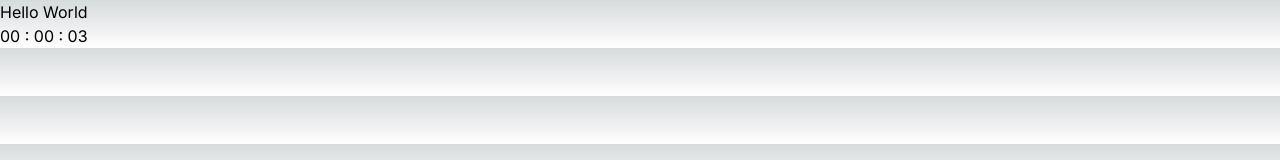
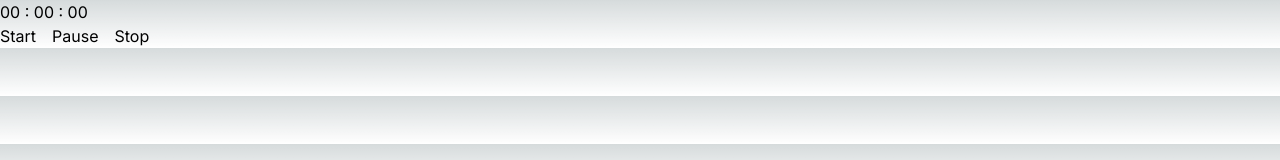
Before and after one commit to seanoliver/pace, a Next.js app: page / in a window 1280 px wide. Shown: the top 160 px of the page. Built offline with nearby package versions, Linux system fonts and the light colour scheme.

Commit message:
zustand store

```diff
--- a/src/app/page.tsx
+++ b/src/app/page.tsx
@@ -1,11 +1,9 @@
-import Image from 'next/image'
-import CountdownTimer from '../components/CountdownTimer';
+import CountdownTimer from '@/components/CountdownTimer';
 
 export default function Home() {
   return (
-    <div>
-      <h1>Hello World</h1>
-      <CountdownTimer targetTime={10*1000} />
+    <div className='flex w-full h-full'>
+      <CountdownTimer />
     </div>
   )
 }
--- a/src/components/CountdownTimer.tsx
+++ b/src/components/CountdownTimer.tsx
@@ -1,10 +1,31 @@
 'use client'
 
+import { TimerStore, useTimerStore } from '@/lib/store';
 import React, { useState, useEffect, useRef } from 'react';
 
-export const CountdownTimer = ({ targetTime }: {targetTime: number}) => {
+export const CountdownTimer = () => {
+  const {
+    targetTime,
+    isActive,
+    isPaused,
+    start,
+    pause,
+    stop,
+    reset
+  } = useTimerStore((state: unknown) => {
+    const timerState = state as TimerStore;
+    return {
+      targetTime: timerState.targetTime,
+      isActive: timerState.isActive,
+      isPaused: timerState.isPaused,
+      start: timerState.start,
+      pause: timerState.pause,
+      stop: timerState.stop,
+      reset: timerState.reset
+    };
+  });
+
   const currentTime = useRef(targetTime);
-
 
   const calculateTimeLeft = () => {
     return {
@@ -37,9 +58,18 @@ export const CountdownTimer = ({ targetTime }: {targetTime: number}) => {
     return () => clearInterval(timer);
   }, [])
 
+  calculateTimeLeft();
+
   return (
-    <div>
-      {`${addLeadingZeros(timeLeft.hours)} : ${addLeadingZeros(timeLeft.minutes)} : ${addLeadingZeros(timeLeft.seconds)}`}
+    <div className='flex flex-col'>
+      <div>
+        {`${addLeadingZeros(timeLeft.hours)} : ${addLeadingZeros(timeLeft.minutes)} : ${addLeadingZeros(timeLeft.seconds)}`}
+      </div>
+      <div className='flex gap-4'>
+        <button onClick={start}>Start</button>
+        <button onClick={pause}>Pause</button>
+        <button onClick={stop}>Stop</button>
+      </div>
     </div>
   );
 };
--- a/src/lib/store.ts
+++ b/src/lib/store.ts
@@ -1,6 +1,6 @@
 import { create } from 'zustand';
 
-interface TimerStore {
+export interface TimerStore {
   targetTime: number;
   isActive: boolean;
   isPaused: boolean;
@@ -12,7 +12,7 @@ interface TimerStore {
   reset: (initialTime: number) => void;
 }
 
-const useTimerStore = create((set):TimerStore => ({
+export const useTimerStore = create((set):TimerStore => ({
   targetTime: 0,
   isActive: false,
   isPaused: false,
```
